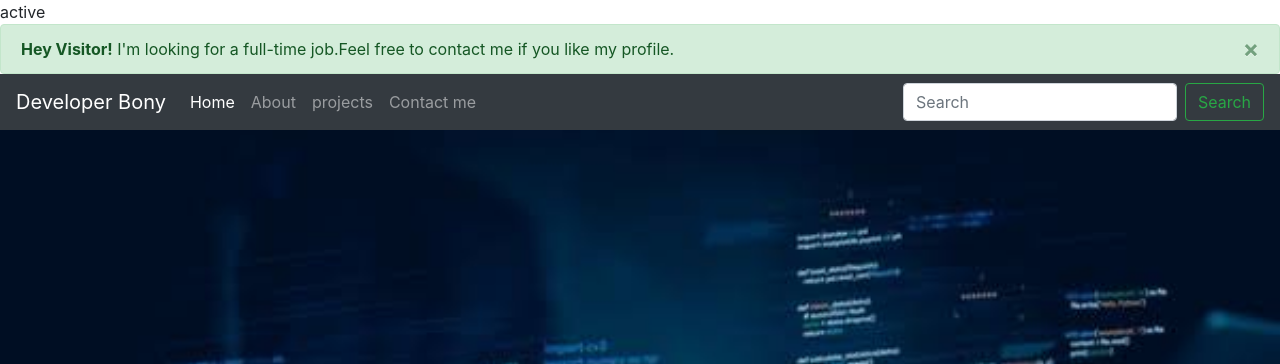
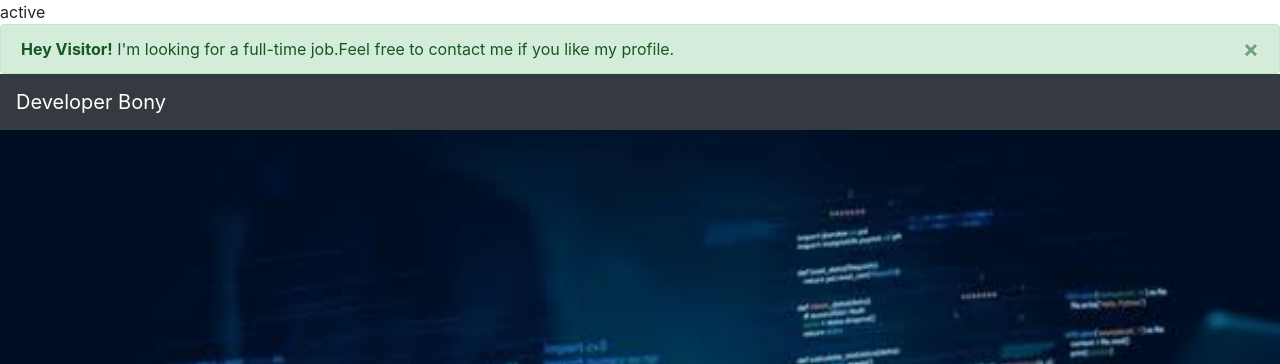
Before and after one commit to bonyborn/my_portfolio, a Django app: page / in a window 1280 px wide. Shown: the part 56-420 px from the top of the page. Run offline with Django 5.2, Linux system fonts and the light colour scheme.

Commit message:
Update home.html

```diff
--- a/home/templates/home/home.html
+++ b/home/templates/home/home.html
@@ -18,27 +18,6 @@
   <button class="navbar-toggler" type="button" data-toggle="collapse" data-target="#navbarSupportedContent" aria-controls="navbarSupportedContent" aria-expanded="false" aria-label="Toggle navigation">
     <span class="navbar-toggler-icon"></span>
   </button>
-
-  <div class="collapse navbar-collapse" id="navbarSupportedContent">
-    <ul class="navbar-nav mr-auto">
-      <li class="nav-item active">
-        <a class="nav-link" href="/">Home <span class="sr-only">(current)</span></a>
-      </li>
-      <li class="nav-item">
-        <a class="nav-link" href="/about">About</a>
-      </li>
-      <li class="nav-item">
-        <a class="nav-link" href="/projects">projects</a>
-      </li>
-      <li class="nav-item">
-        <a class="nav-link" href="/contact">Contact me</a>
-      </li>
-    </ul>
-    <form class="form-inline my-2 my-lg-0">
-      <input class="form-control mr-sm-2" type="search" placeholder="Search" aria-label="Search">
-      <button class="btn btn-outline-success my-2 my-sm-0" type="submit">Search</button>
-    </form>
-  </div>
     </nav>
     <div class="container-fluid px-0">
       <div id="carouselExampleIndicators" class="carousel slide" data-ride="carousel">
```
